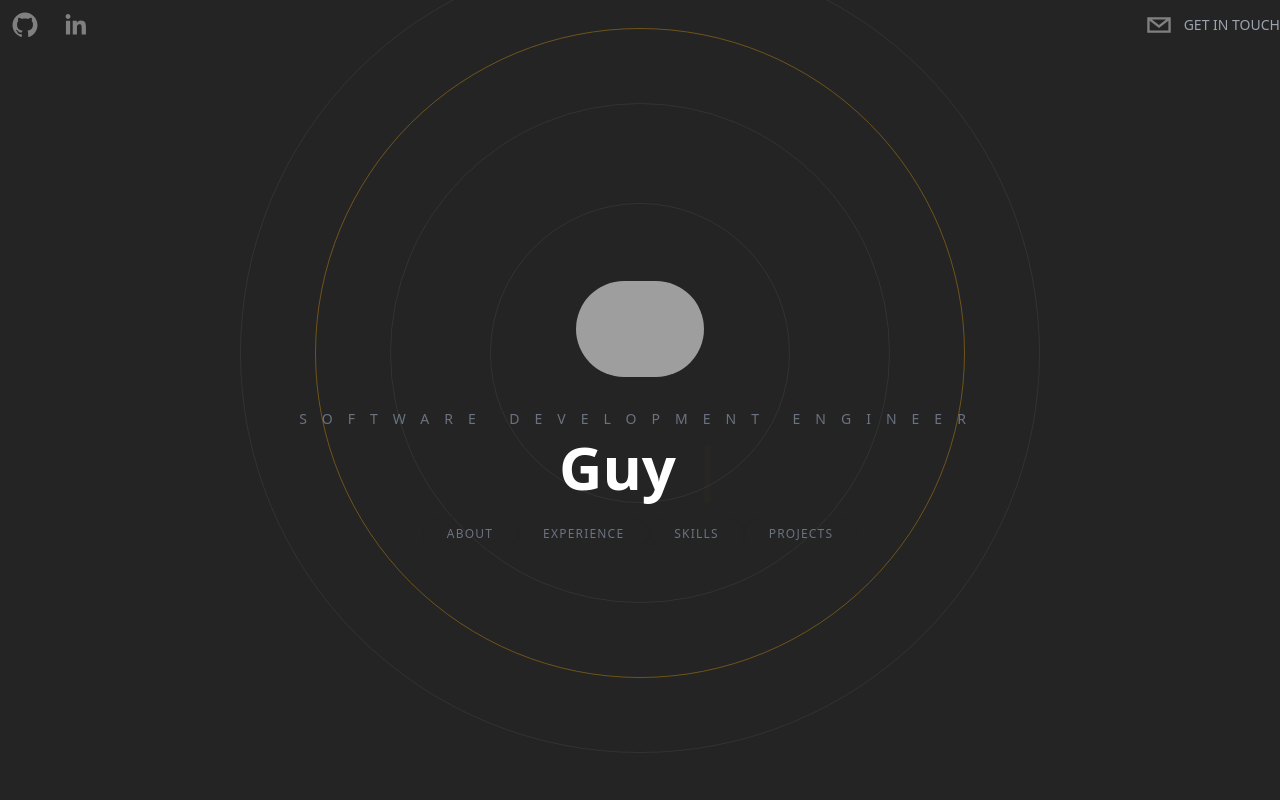
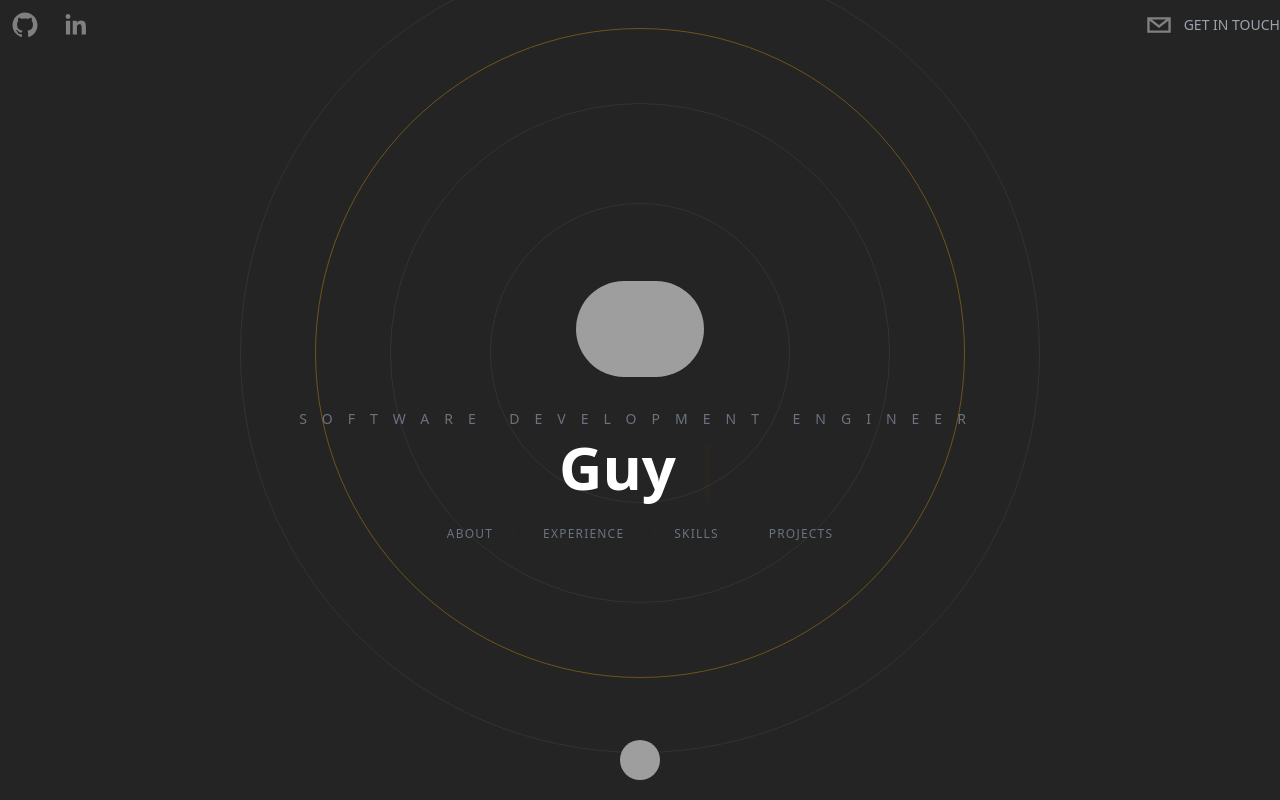
Before and after one commit to rohitrai3/portfolio, a Next.js app: page / in a window 1280 px wide. Built offline with nearby package versions, Linux system fonts and the light colour scheme; grey boxes are pictures that could not be loaded.

Commit message:
index.tsx: Go to top button

```diff
--- a/pages/index.tsx
+++ b/pages/index.tsx
@@ -7,6 +7,8 @@ import WorkExperience from "../components/WorkExperience";
 import Skills from "../components/Skills";
 import Projects from "../components/Projects";
 import ContactMe from "../components/ContactMe";
+import Link from "next/link";
+import Image from "next/image";
 
 const inter = Inter({ subsets: ["latin"] });
 
@@ -49,6 +51,21 @@ export default function Home() {
       <section id="contact" className="snap-start">
         <ContactMe />
       </section>
+
+      {/* Go to top */}
+      <Link href="#hero">
+        <footer className="sticky bottom-5 w-full cursor-pointer">
+          <div className="flex items-center justify-center">
+            <Image
+              className="h-10 w-10 rounded-full filter grayscale hover:grayscale-0 cursor-pointer"
+              src="https://raw.githubusercontent.com/rohitrai3/resources/main/images/logo.png"
+              alt="Portrati"
+              width={40}
+              height={40}
+            />
+          </div>
+        </footer>
+      </Link>
     </div>
   );
 }
```
